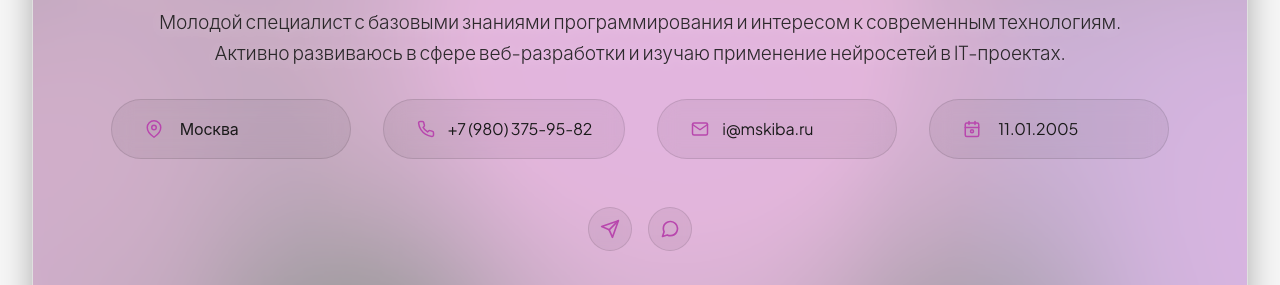
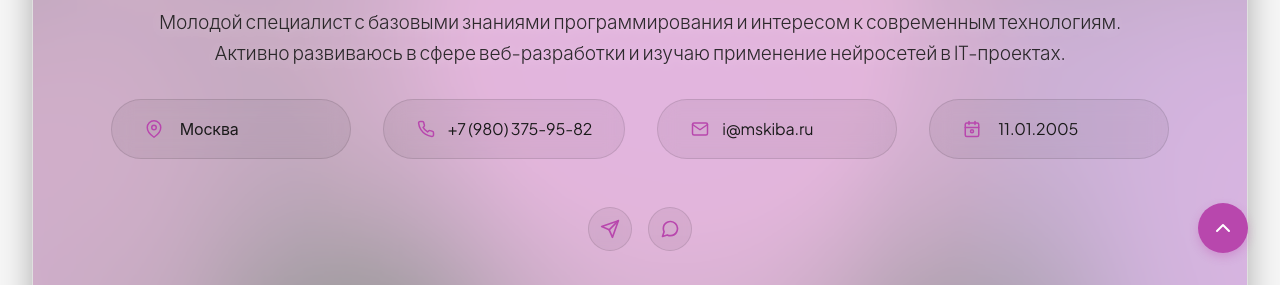
Before and after one commit to k1yoku/my-resume, a plain HTML site: page index.html in a window 1280 px wide. Shown: the part 515-800 px from the top of the page. Drawn offline with Linux system fonts and the light colour scheme.

Commit message:
Update index.html

```diff
--- a/index.html
+++ b/index.html
@@ -592,6 +592,8 @@
             transition: all 0.3s ease;
             box-shadow: 0 4px 10px rgba(184, 71, 173, 0.3);
             z-index: 100;
+            font-size: 20px;
+            line-height: 1;
         }
 
         .back-to-top.visible {
@@ -1448,7 +1450,9 @@
     </div>
 
     <div class="back-to-top" id="backToTop">
-        ↑
+        <svg xmlns="http://www.w3.org/2000/svg" width="24" height="24" viewBox="0 0 24 24" fill="none" stroke="currentColor" stroke-width="2" stroke-linecap="round" stroke-linejoin="round">
+            <path d="M18 15l-6-6-6 6"/>
+        </svg>
     </div>
 
     <script>
@@ -1477,11 +1481,15 @@
             // Кнопка "Наверх"
             const backToTopButton = document.getElementById('backToTop');
 
+            // Сделать кнопку видимой по умолчанию
+            backToTopButton.classList.add('visible');
+
             window.addEventListener('scroll', () => {
                 if (window.pageYOffset > 300) {
                     backToTopButton.classList.add('visible');
                 } else {
-                    backToTopButton.classList.remove('visible');
+                    // Удалите эту строку, чтобы кнопка всегда оставалась видимой
+                    // backToTopButton.classList.remove('visible');
                 }
             });
 
```
